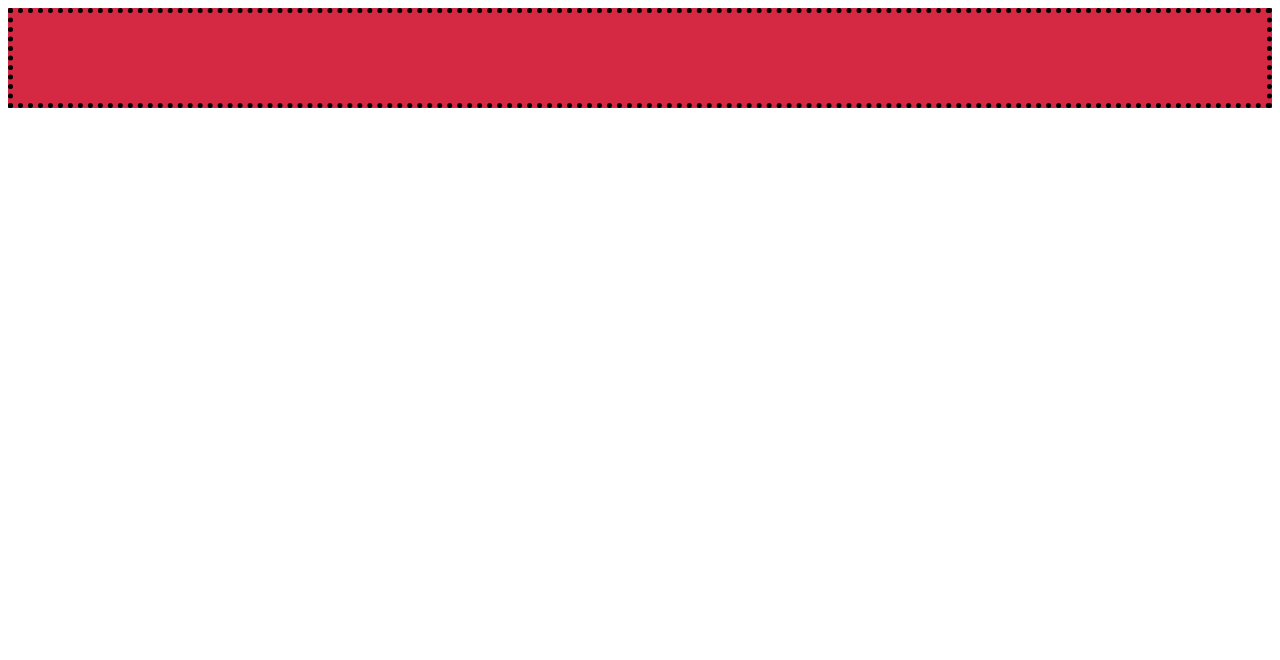
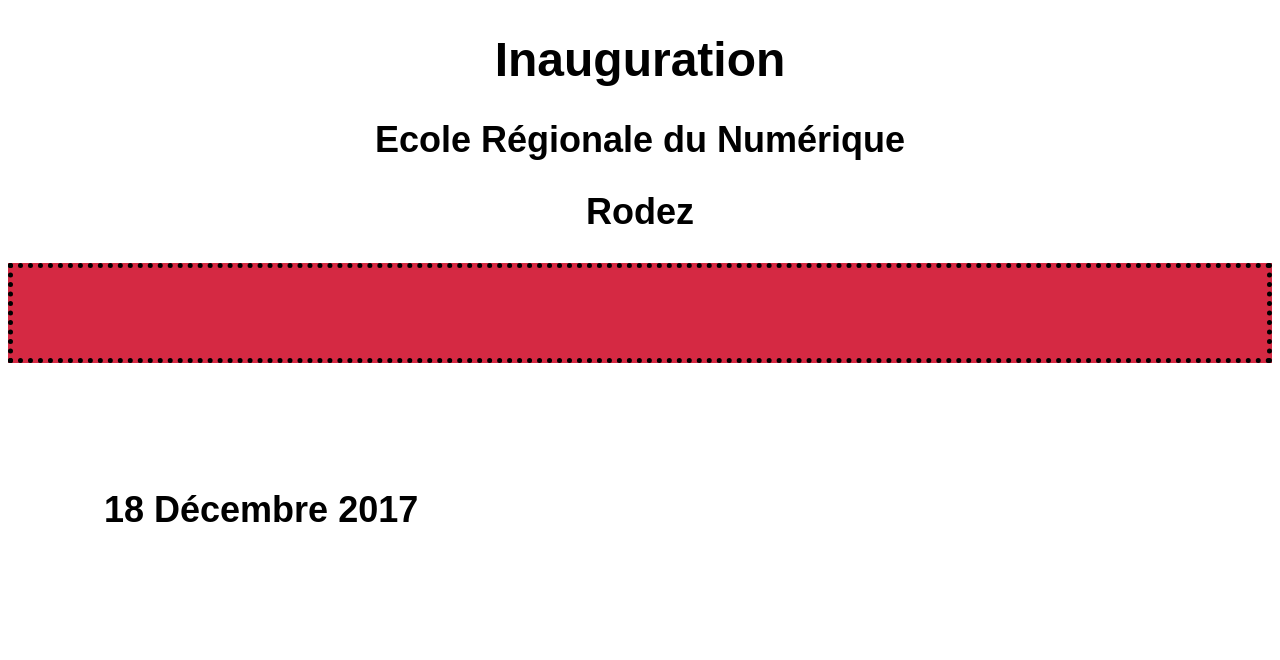
Before and after one commit to Celine2/ribbon, a plain HTML site: page index.html in a window 1280 px wide. Drawn offline with Linux system fonts and the light colour scheme.

Commit message:
Modification Header et section 2

```diff
--- a/index.html
+++ b/index.html
@@ -17,6 +17,13 @@
 	<body>
 		<!-- En tête de la page-->
 		<header>
+
+			<div class = "txt-ribbon">
+					<h1>Inauguration</h1>
+					<h2>Ecole Régionale du Numérique</h2>
+					<h2>Rodez</h2>
+			</div>
+
 			<!-- Titre -->
 			<!-- Logo -->
 		</header>
@@ -28,6 +35,13 @@
 			<!-- Ciseaux icone -->
 		</section>
 
+
+		<!--Date-Section 2-->
+		<section class ="date">
+			<h2>18 Décembre 2017</h2>
+		</section>
+
+
 		<!-- Pied de page-->
 		<footer>
 			<!-- logo -->
--- a/style.css
+++ b/style.css
@@ -1,4 +1,22 @@
+/************************************************************
+** Nom du fichier / projet : style.css / Ribbon           **
+** Auteur: Grégory et Ana                                 **
+** Date de création: 12/12/17 12h55                       **
+** Date de modification: 12/12/17 12h57					  **
+** Description: feuille de style du projet Inauguration   **
+***********************************************************/
 
+
+
+/** header **/
+.txt-ribbon{
+	text-align: center;
+	font-family: sans-serif;
+	font-size: x-large;
+}
+
+
+/** body **/
 
 .section-ribbon{
 	border: 5px dotted black;
@@ -6,3 +24,14 @@
 	background: #d52943;
 	vertical-align: middle;
 }
+
+/**section 2**/
+
+.date{
+	font-family: sans-serif;
+	padding: 4em;
+	display: block;
+	text-align: left;
+	color: #000;
+	font-size: x-large;
+}
```
